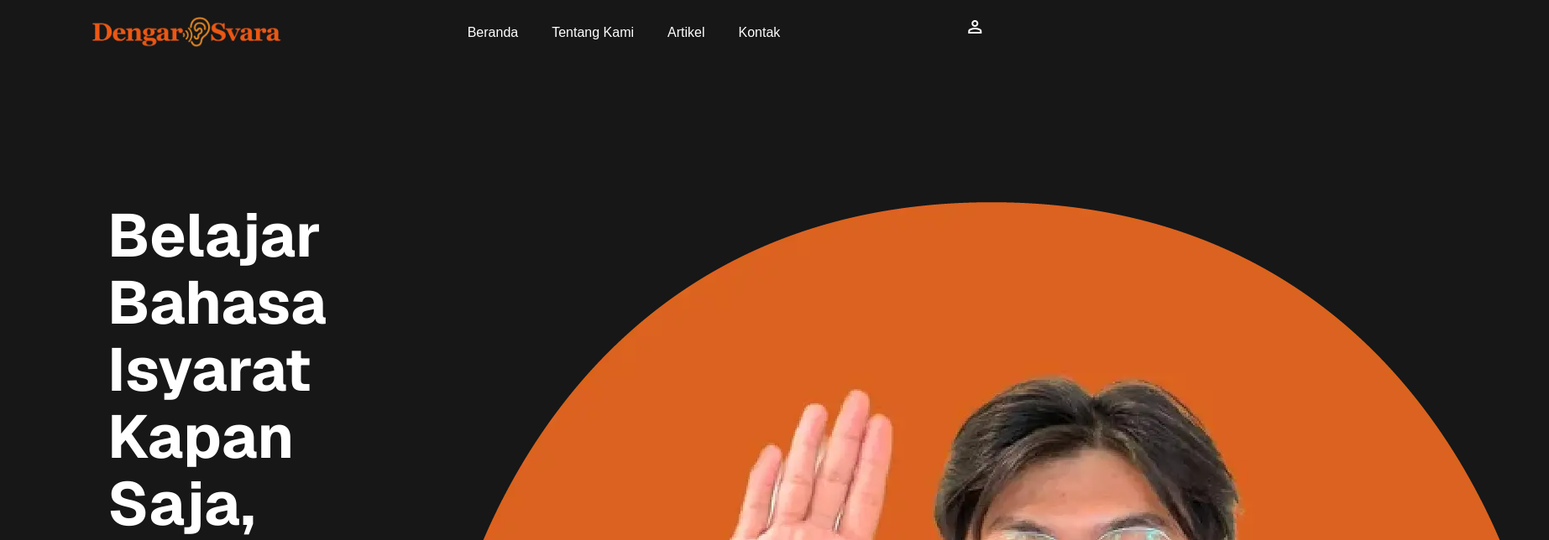
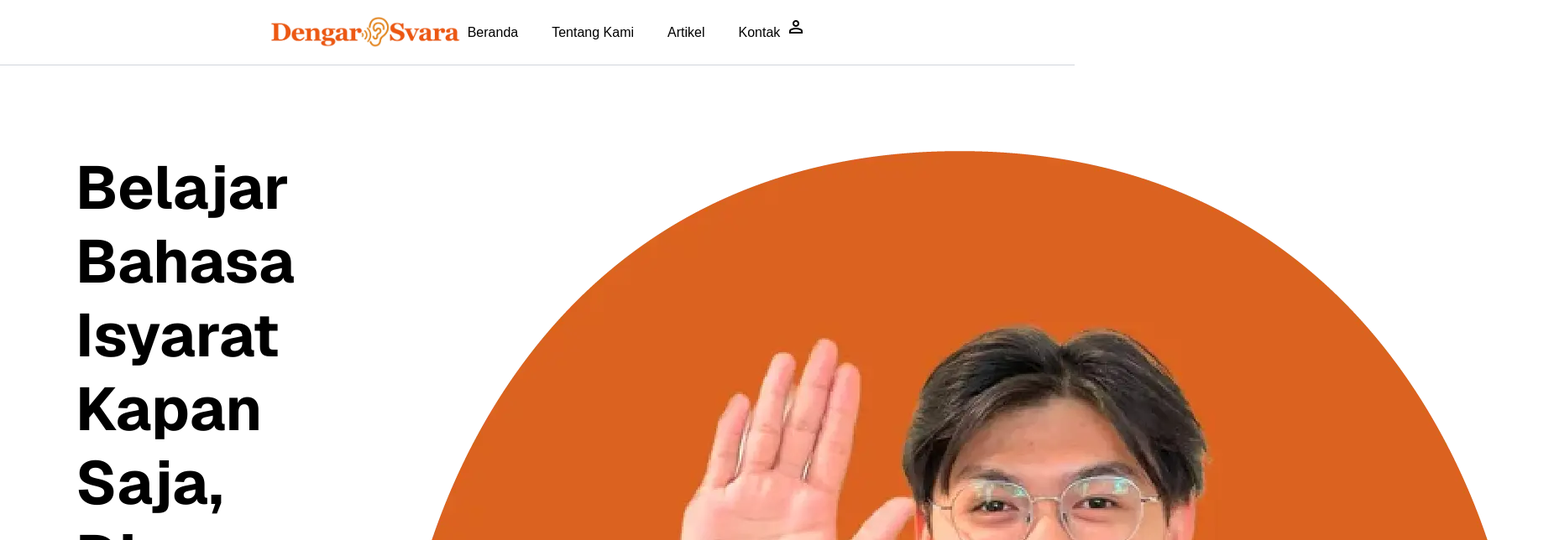
Before and after one commit to britoddd/dengar-svara, a Next.js app: page / in a window 1280 px wide. Shown: the top 644 px of the page at 84% size, 1845 px wide, since content can reach past the window. Built offline with nearby package versions, Linux system fonts and the light colour scheme.

Commit message:
Otw merge sm main

```diff
--- /dev/null
+++ b/app/Redirects.js
@@ -0,0 +1,5 @@
+import { redirect, RedirectType } from "next/navigation";
+
+export default function handleLogoClick() {
+  redirect("/", RedirectType.push);
+}
--- a/app/components/navbar.jsx
+++ b/app/components/navbar.jsx
@@ -1,4 +1,7 @@
+"use client";
+
 import Image from "next/image";
+import handleLogoClick from "@/app/Redirects"
 
 export default function Navbar() {
   const styles = "px-4 py-2 rounded-md font-medium transition-all";
@@ -10,9 +13,16 @@ export default function Navbar() {
   };
 
   return (
-    <nav className="flex flex-row justify-between max-w-5/6 mx-auto m-5">
+    <nav className="border-b-1 border-gray-300 bg-white fixed top-0 w-full">
+      <div className="xl:max-w-1/2 m-5 sm:max-w-5/6 flex flex-row justify-between mx-auto ">
         <div>
-        <Image src="/logo.webp" width={230} height={0} />
+          <Image
+            src="/logo.webp"
+            width={230}
+            height={0}
+            onClick={handleLogoClick}
+            className="cursor-pointer"
+          />
         </div>
         <div className="flex flex-row gap-10">
           <a className="text-center flex flex-row items-center">Beranda</a>
@@ -21,7 +31,8 @@ export default function Navbar() {
           <a className="text-center flex flex-row items-center">Kontak</a>
         </div>
         <div className="">
-        <span class="material-symbols-outlined">person</span>
+          <span className="material-symbols-outlined">person</span>
+        </div>
       </div>
     </nav>
   );
--- a/app/globals.css
+++ b/app/globals.css
@@ -3,14 +3,14 @@
 :root {
   --background: #ffffff;
   --foreground: #171717;
-  --accent: #EC5812;
+  --accent: #ec5812;
 }
 
 @theme {
   --color-background: var(--background);
   --color-foreground: var(--foreground);
   --color-accent: var(--accent);
-  --font-sans: 'Plus Jakarta Sans', Arial, Helvetica, sans-serif;
+  --font-sans: "Plus Jakarta Sans", Arial, Helvetica, sans-serif;
   --font-mono: var(--font-geist-mono);
 }
 
@@ -28,15 +28,11 @@
   p {
     @apply text-gray-700 leading-relaxed;
   }
+
   button {
-    @apply p-2 border rounded-sm pl-8 pr-8 bg-accent text-foreground
+    @apply p-2 border rounded-sm pl-8 pr-8 bg-accent text-foreground;
   }
   input:focus {
-    @apply p-2 border rounded-sm pl-8 pr-8 bg-white text-foreground
+    @apply p-2 border rounded-sm pl-8 pr-8 bg-white text-foreground;
   }
 }
-
-body {
-  background: var(--foreground);
-  color: var(--background);
-}
--- a/app/layout.tsx
+++ b/app/layout.tsx
@@ -2,7 +2,7 @@ import type { Metadata } from "next";
 import { Geist, Geist_Mono } from "next/font/google";
 import "./globals.css";
 import "./styles/globalicons.css";
-import Navbar from "./components/navbar"
+import Navbar from "./components/navbar";
 
 const geistSans = Geist({
   variable: "--font-geist-sans",
@@ -26,10 +26,10 @@ export default function RootLayout({
 }>) {
   return (
     <html lang="en">
-      <Navbar />
       <body
         className={`${geistSans.variable} ${geistMono.variable} antialiased`}
       >
+        <Navbar />
         {children}
       </body>
     </html>
--- a/app/page.tsx
+++ b/app/page.tsx
@@ -3,12 +3,12 @@ import Button from "./components/button";
 
 export default function Home() {
   return (
-    <div className="grid grid-rows-[20px_1fr_20px] items-center justify-items-center min-h-screen p-8 pb-20 gap-16 sm:p-20 font-[family-name:var(--font-geist-sans)]">
-      <main className="flex flex-col gap-[32px] row-start-2 items-center max-w-[1024px] sm:items-start">
-        <div className="flex flex-row gap-[128px] w-full">
-          <div className="flex flex-col gap-[32px] flex-1">
-            <h1 className="text-7xl/20">
-              Belajar Bahasa Isyarat Kapan Saja, Di Mana Saja
+    <div className="grid grid-rows-[20px_1fr_20px] font-[family-name:var(--font-geist-sans)] mt-20">
+      <main className="flex flex-col gap-[32px] row-start-2 items-center content-center sm:items-start">
+        <div className="flex flex-row gap-[128px] w-full pt-20 pb-20 max-w-[1100px] mx-auto">
+          <div className="flex flex-col gap-[32px] flex-1 margin">
+            <h1 className="text-7xl/22">
+              Belajar<br/>Bahasa Isyarat Kapan Saja,<br/>Di Mana Saja
             </h1>
             <p className="text-xl/6">
               Bergabung dengan komunitas belajar bahasa isyarat untuk memperluas
@@ -30,7 +30,7 @@ export default function Home() {
           </div>
         </div>
         <div className="w-full bg-accent p-20">
-          <div className="flex flex-col bg-center align-middle content-center w-full max-w-1/2 mx-auto">
+          <div className="flex flex-col bg-center align-middle content-center w-full max-w-[1024px] mx-auto">
             <h1 className="text-center text-foreground mb-4">Tentang Kami</h1>
             <p className="text-foreground text-sm text-center opacity-90">
               Dengar Svara adalah startup yang memberdayakan komunitas tuli di
--- a/app/pages/login.tsx
+++ /dev/null
@@ -1 +0,0 @@
-import LoginForm from '@/app/ui/login-form';
--- a/tsconfig.json
+++ b/tsconfig.json
@@ -22,6 +22,6 @@
       "@/*": ["./*"]
     }
   },
-  "include": ["next-env.d.ts", "**/*.ts", "**/*.tsx", ".next/types/**/*.ts"],
+  "include": ["next-env.d.ts", "**/*.ts", "**/*.tsx", ".next/types/**/*.ts", "app/Redirects.js"],
   "exclude": ["node_modules"]
 }
```
Lines whose indentation alone changed are shown as unchanged.
